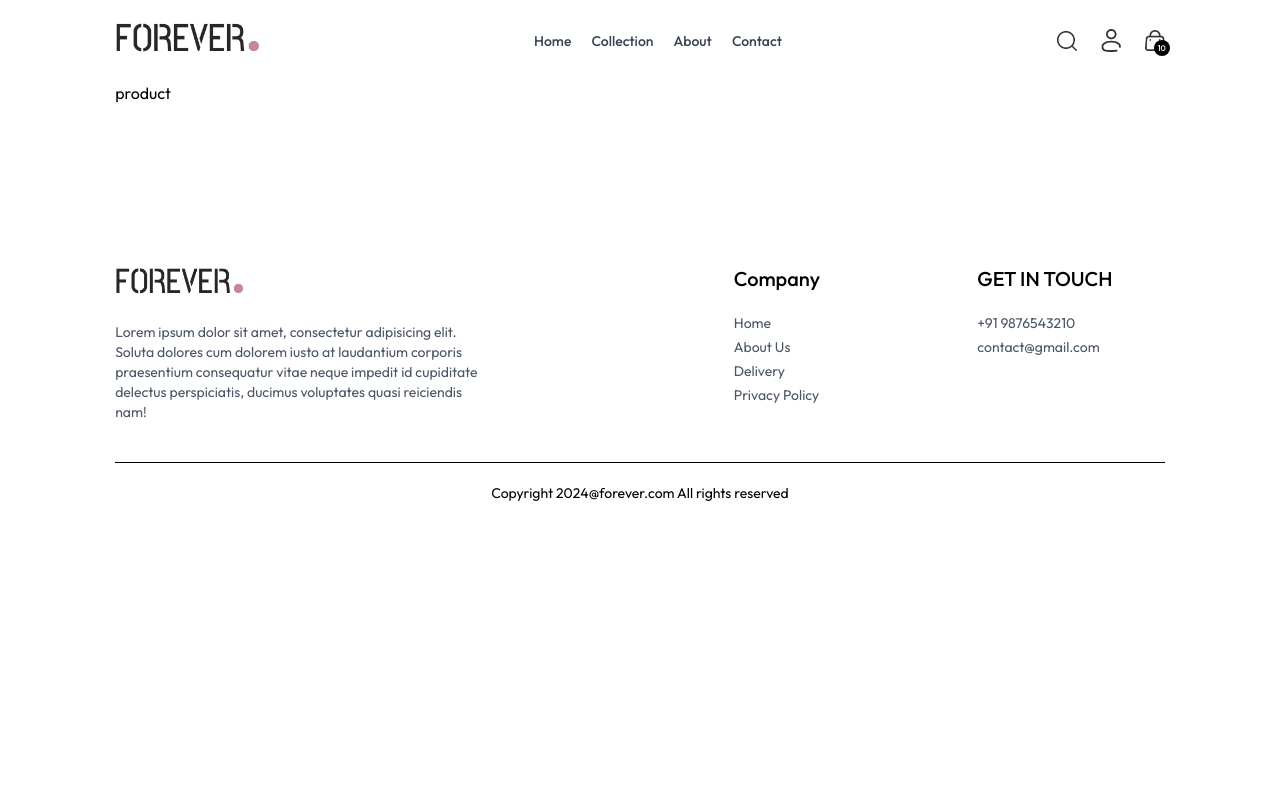
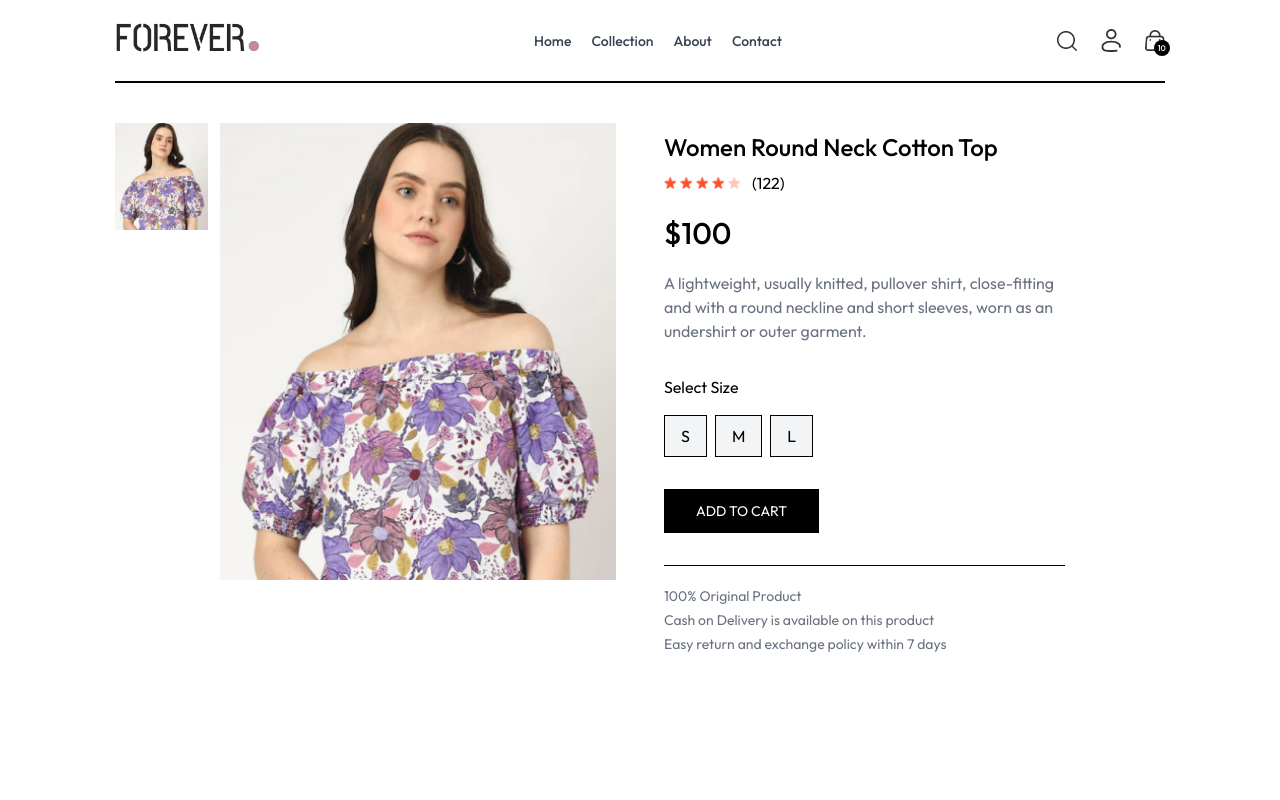
Before and after one commit to HACKER-SOHAM/EcommerceApplication, a React (Vite) app in the folder frontend/: page /product/aaaaa in a window 1280 px wide. Shown: the top 800 px of the page. Built offline with nearby package versions, Linux system fonts and the light colour scheme.

Commit message:
some more ui added

```diff
--- a/frontend/src/App.jsx
+++ b/frontend/src/App.jsx
@@ -11,11 +11,13 @@
 import Order from './pages/Order'
 import NavBar from './components/navBar'
 import Footer from './components/Footer'
+import SearchBar from './components/SearchBar'
 
 const App = () => {
   return (
     <div className='px-4 sm:px-[5vw] md:px-[7vw] lg:px-[9vw]'>
       <NavBar/>
+      <SearchBar/>
       <Routes>
         <Route path='/' element={<Home/>}/>
         <Route path='/collection' element={<Collection/>}/>
--- /dev/null
+++ b/frontend/src/components/SearchBar.jsx
@@ -0,0 +1,34 @@
+import React, { useContext } from 'react'
+import { ShopContext } from '../context/ShopContext'
+import { assets } from '../assets/assets/frontend_assets/assets'
+import { useLocation } from 'react-router-dom'
+import { useEffect, useState } from 'react'
+
+const SearchBar = () => {
+  const {search,setSearch,showSearch,setShowSearch}=useContext(ShopContext);
+  const location = useLocation();
+  const[Visible,setVisible]=useState(false);
+  useEffect(()=>{
+   if(location.pathname.includes('collection')){
+    setVisible(true);
+   }
+   else{
+    setVisible(false);
+   }
+  },[location]);
+  return showSearch && Visible ? (
+
+    <div className='border-t border-b bg-gray-30 text-center'>
+      <div className='inline-flex items-center justify-center border border-gray-400 px-5 py-2 my-5 mx-3 rounded-full w-3/4 sm:w-1/2'>
+      <input value={search} onChange={(e)=>setSearch(e.target.value)} className=' flex-1 outline-none bg-inherit text-sm' type="text" placeholder='search'/>
+      <img src={assets.search_icon} className='w-4' alt="" />
+      </div>
+      <img onClick={()=>setShowSearch(false)} src={assets.cross_icon} className='inline w-3 cursor-pointer' alt="" />
+
+    </div>
+  ):null
+
+}
+
+
+export default SearchBar
--- a/frontend/src/components/navBar.jsx
+++ b/frontend/src/components/navBar.jsx
@@ -1,11 +1,15 @@
-import React from 'react'
+import React, { useContext } from 'react'
 import {assets} from '../assets/assets/frontend_assets/assets.js'
 import { NavLink, Link } from 'react-router-dom'
 import { useState } from 'react'
+import { ShopContext } from '../context/ShopContext'
+
 
 const NavBar = () => {
+  const {setShowSearch}=useContext(ShopContext);
+  const [visible,setVisible]=useState(false);
 
-  const [visible,setVisible]=useState(false);
+
   return (
     <div className='flex items-center justify-between py-5 font-medium'>
         <Link to='/'><img src={assets.logo} className='w-36' alt="logo"/></Link>
@@ -28,7 +32,7 @@
            </NavLink>
         </ul>
         <div className='flex items-center gap-6'>
-           <img src={assets.search_icon} className="w-5 cursor-pointer "alt=""/>
+           <img onClick={()=>setShowSearch(true)} src={assets.search_icon} className="w-5 cursor-pointer "alt=""/>
            <div className='group relative'>
             <img src={assets.profile_icon} className='w-5 cursor-pointer' alt=""/>
             <div className='group-hover:block hidden absolute dropdown-menu right-0 pt-4'>
--- a/frontend/src/context/ShopContext.jsx
+++ b/frontend/src/context/ShopContext.jsx
@@ -1,6 +1,6 @@
 import { createContext } from "react";
 import { useState } from "react";
-import { products } from "../assets/assets/frontend_assets/assets";
+import { products } from "../assets/assets/frontend_assets/assets.js";
 
 console.log('ShopContext - Products imported:', products);
 console.log('ShopContext - Products length:', products?.length);
@@ -10,11 +10,17 @@
 const ShopContextProvider=(props)=>{
   const currency='$';
   const delivery_fee=10;
+  const [search,setSearch]=useState('');
+  const [showSearch,setShowSearch]=useState(false);
 
   const value={
     currency,
     delivery_fee,
     products,
+    search,
+    setSearch,
+    showSearch,
+    setShowSearch,
   }
 
   console.log('ShopContext - Value being provided:', value);
--- a/frontend/src/index.css
+++ b/frontend/src/index.css
@@ -13,6 +13,9 @@
   font-weight: 400;
   font-style: normal;
 }
+::-webkit-scrollbar{
+  display: none;
+}
 
 @media(max-width:640px){
   a.active{
--- a/frontend/src/pages/Collection.jsx
+++ b/frontend/src/pages/Collection.jsx
@@ -8,7 +8,7 @@
 
 
 const Collection = () => {
-  const {products}=useContext(ShopContext);
+  const {products,search,showSearch}=useContext(ShopContext);
   const [showFilters, setShowFilters] = useState(false);
   const [filteredProducts, setFilteredProducts] = useState([]);
   const [category, setCategory] = useState([]);
@@ -31,7 +31,11 @@
   }
 
   const applyFilters = ()=>{
+
   let productsCopy = products.slice();
+  if(showSearch && search){
+    productsCopy = productsCopy.filter(item=>item.name.toLowerCase().includes(search.toLowerCase()))
+  }
   if(category.length>0){
     productsCopy = productsCopy.filter(item=>category.includes(item.category))
   }
@@ -59,7 +63,7 @@
 
   useEffect(()=>{
     applyFilters();
-  },[category,subCategory]);
+  },[category,subCategory,search,showSearch]);
 
 useEffect(()=>{
   setFilteredProducts(products);
--- a/frontend/src/pages/product.jsx
+++ b/frontend/src/pages/product.jsx
@@ -1,9 +1,82 @@
 import React from 'react'
+import { useParams } from 'react-router-dom'
+import { ShopContext } from '../context/ShopContext'
+import { useContext, useState, useEffect } from 'react'
+import { assets } from '../assets/assets/frontend_assets/assets'
+const Product = () => {
+const {productId}=useParams();
+const {products,currency}=useContext(ShopContext);
+const [productData,setProductData]=useState(false);
+const [image,setImage]=useState('');
+const [size,setSize]=useState('');
 
-const Product = () => {
-  return (
-    <div>product</div>
-  )
+
+
+const fetchProductData=async()=>{
+  products.map((item)=>{
+    if(item._id===productId){
+      setProductData(item);
+      setImage(item.image[0]);
+      return null;
+    }
+  })
+}
+useEffect(()=>{
+  fetchProductData();
+},[productId,products]);
+
+  return productData ? (
+    <div className='border-t-2 pt-10 transition-opacity ease-in duration-500 opacity-100'>
+      {/*productData*/}
+      <div className='flex gap-12 sm:gap-12 flex-col sm:flex-row'>
+        {/*product images*/}
+        <div className='flex-1 flex flex-col-reverse gap-3 sm:flex-row'>
+           <div className='flex sm:flex-col overflow-x-auto sm:overflow-y-scroll justify-between sm:justify-normal sm:w-[18.7%] w-full'>
+            {
+              productData.image.map((item,index)=>(
+                  <img onClick={()=>setImage(item)} src={item} key={index} alt="" className='w-[24%] sm:w-full sm:mb-3 flex-shrink-0 cursor-pointer' />
+              ))
+            }
+           </div>
+           <div className='w-full sm:w-[80%]'>
+            <img src={image} alt="" className='w-full h-auto' />
+           </div>
+           </div>
+           {/*---------product details---------*/}
+           <div className='flex-1'>
+            <h1 className='font-medium text-2xl mt-2'>{productData.name}</h1>
+            <div className='flex items-center gap-1 mt-2'>
+              <img src={assets.star_icon} alt="" className="w-3 5" />
+              <img src={assets.star_icon} alt="" className="w-3 5" />
+              <img src={assets.star_icon} alt="" className="w-3 5" />
+              <img src={assets.star_icon} alt="" className="w-3 5" />
+              <img src={assets.star_dull_icon} alt="" className="w-3 5" />
+              <p className='pl-2'>(122)</p>
+            </div>
+            <p className='mt-5 text-3xl font-medium'>{currency}{productData.price}</p>
+            <p className='mt-5 text-gray-500 md:w-4/5'>{productData.description}</p>
+            <div className='flex flex-col gap-4 my-8'>
+              <p>Select Size</p>
+              <div className='flex gap-2'>
+                {
+                  productData.sizes.map((item,index)=>(
+                    <button onClick={()=>setSize(item)} className={`border py-2 px-4 bg-gray-100 ${size===item ? 'border-orange-500' : ''}`} key={index}>{item}</button>
+                  ))
+                }
+              </div>
+            </div>
+            <button className='bg-black text-white px-8 py-3 text-sm active:bg-gray-700'>ADD TO CART</button>
+            <hr className='mt-8 sm:w-4/5' />
+            <div className='text-sm text-gray-500 mt-5 flex flex-col gap-1'>
+              <p>100% Original Product</p>
+              <p>Cash on Delivery is available on this product</p>
+              <p>Easy return and exchange policy within 7 days</p>
+            </div>
+            </div>
+      </div>
+
+    </div>
+  ):<div className='opacity-0'></div>
 }
 
 export default Product
```
